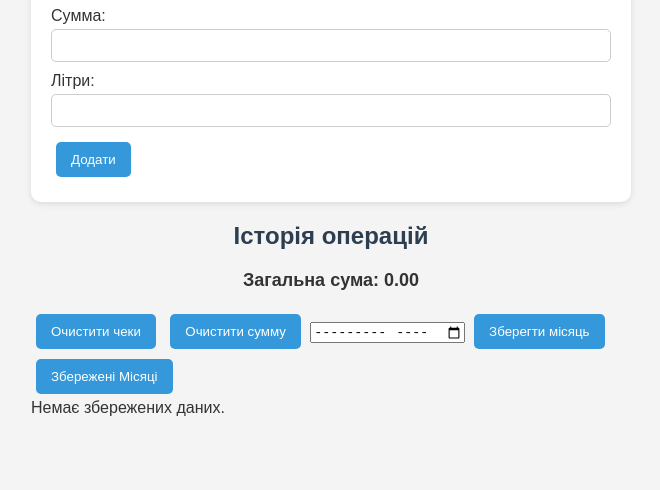
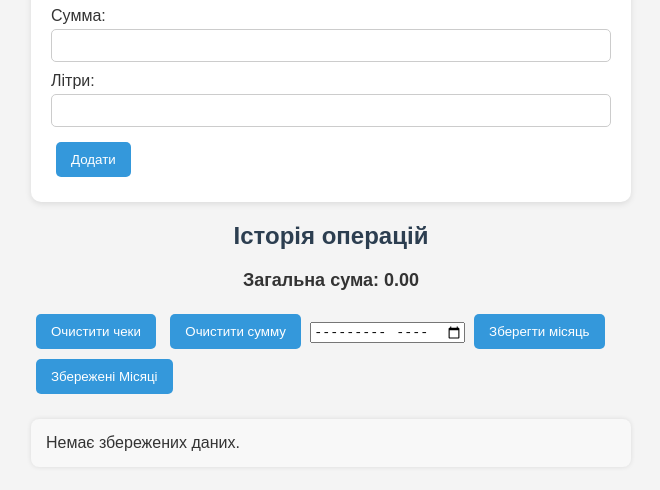
Before and after one commit to Milan1102/rozrahunok-chekiv, a plain HTML site: page index.html in a window 1280 px wide. Both pictures are taken after a click on the button "Збережені Місяці". Shown: the part 188-678 px from the top of the page, without its empty margins (309-969 px from the left). Drawn offline with Linux system fonts and the light colour scheme.

Commit message:
Update style.css

```diff
--- a/style.css
+++ b/style.css
@@ -66,3 +66,13 @@ button:hover {
     text-align: center;
     margin-top: 20px;
 }
+.hidden{
+    display: none;
+}
+#saved-months{
+    margin-top: 20px;
+    background: #f8f8f8;
+    padding: 15px;
+    border-radius: 8px;
+    box-shadow: 0 0 5px rgba(0,0,0,0.1);
+}
```
